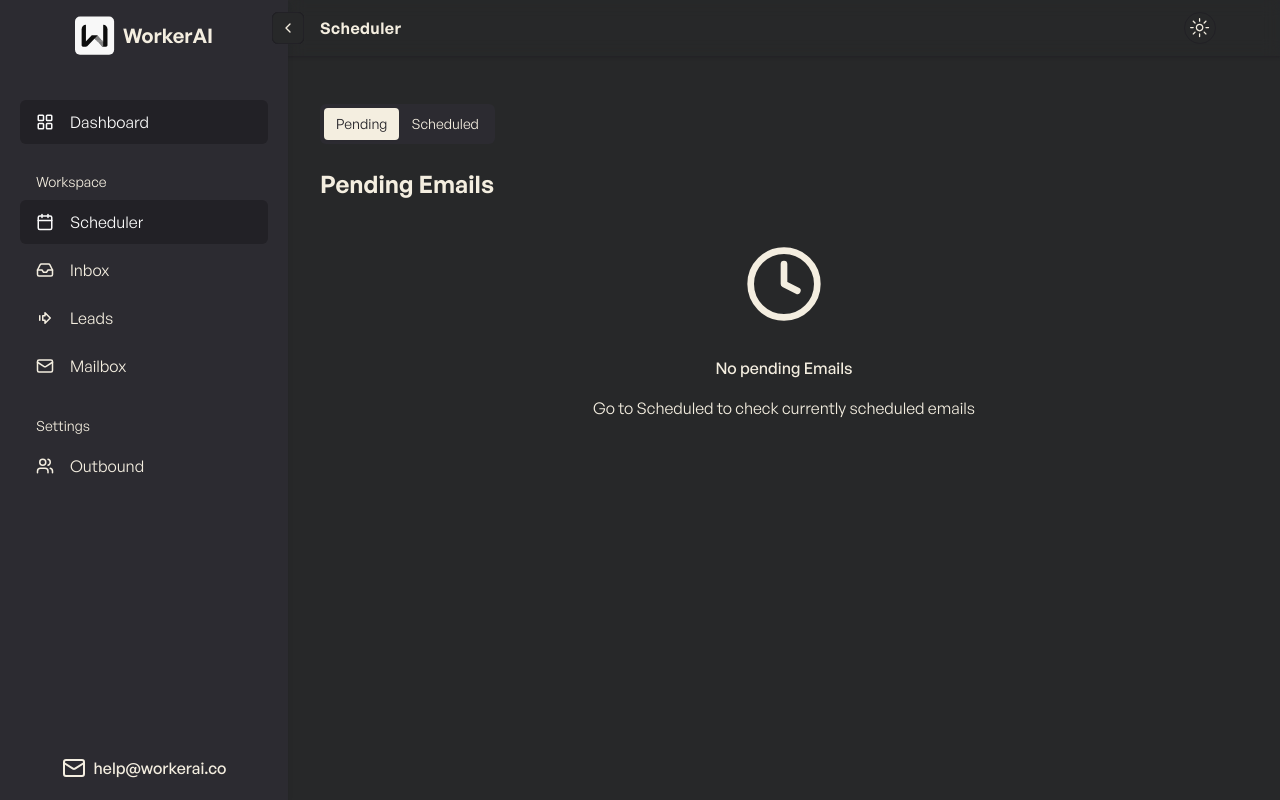
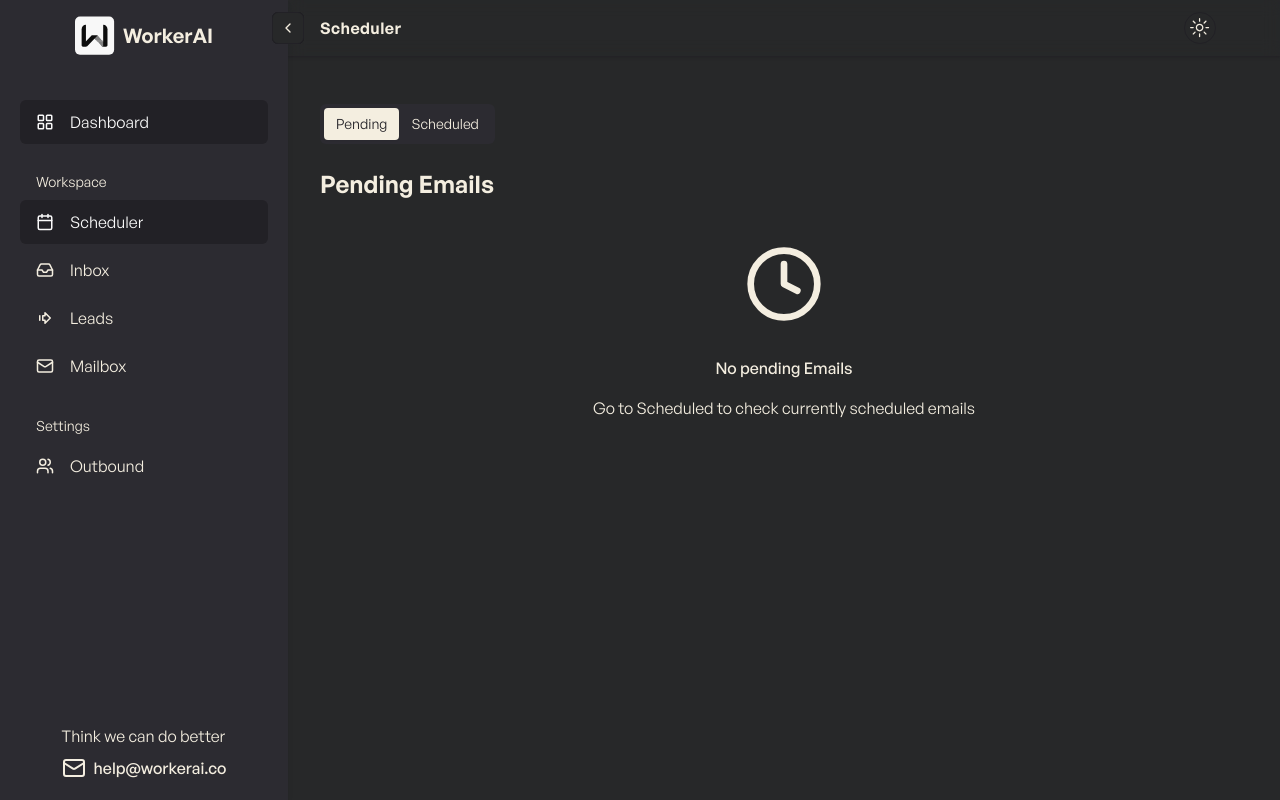
Before and after one commit to AbhirajSinha179/enterprise-workerai, a Next.js app: page /dashboard/emails in a window 1280 px wide. Built offline with nearby package versions, Linux system fonts and the light colour scheme; no server answers.

Commit message:
fix: support mail address

```diff
--- a/components/sidebar/menu.tsx
+++ b/components/sidebar/menu.tsx
@@ -101,7 +101,9 @@ export function Menu({ isOpen }: MenuProps) {
           </li> */}
 
           {isOpen === true && (
-            <div className="flex w-full grow items-end">
+            <div className="flex w-full grow items-end  ">
+              <div className=" flex mx-auto flex-col">
+                <h1> Think we can do better</h1>
                 <div className="mx-auto flex">
                   <MailIcon className="mr-2 my-auto"></MailIcon>
                   <Link href="mailto:hello@workerai.co" target="_blank">
@@ -111,6 +113,9 @@ export function Menu({ isOpen }: MenuProps) {
                   </Link>
                 </div>
               </div>
+
+
+            </div>
           )}
         </ul>
       </nav>
```
Lines whose indentation alone changed are shown as unchanged.
